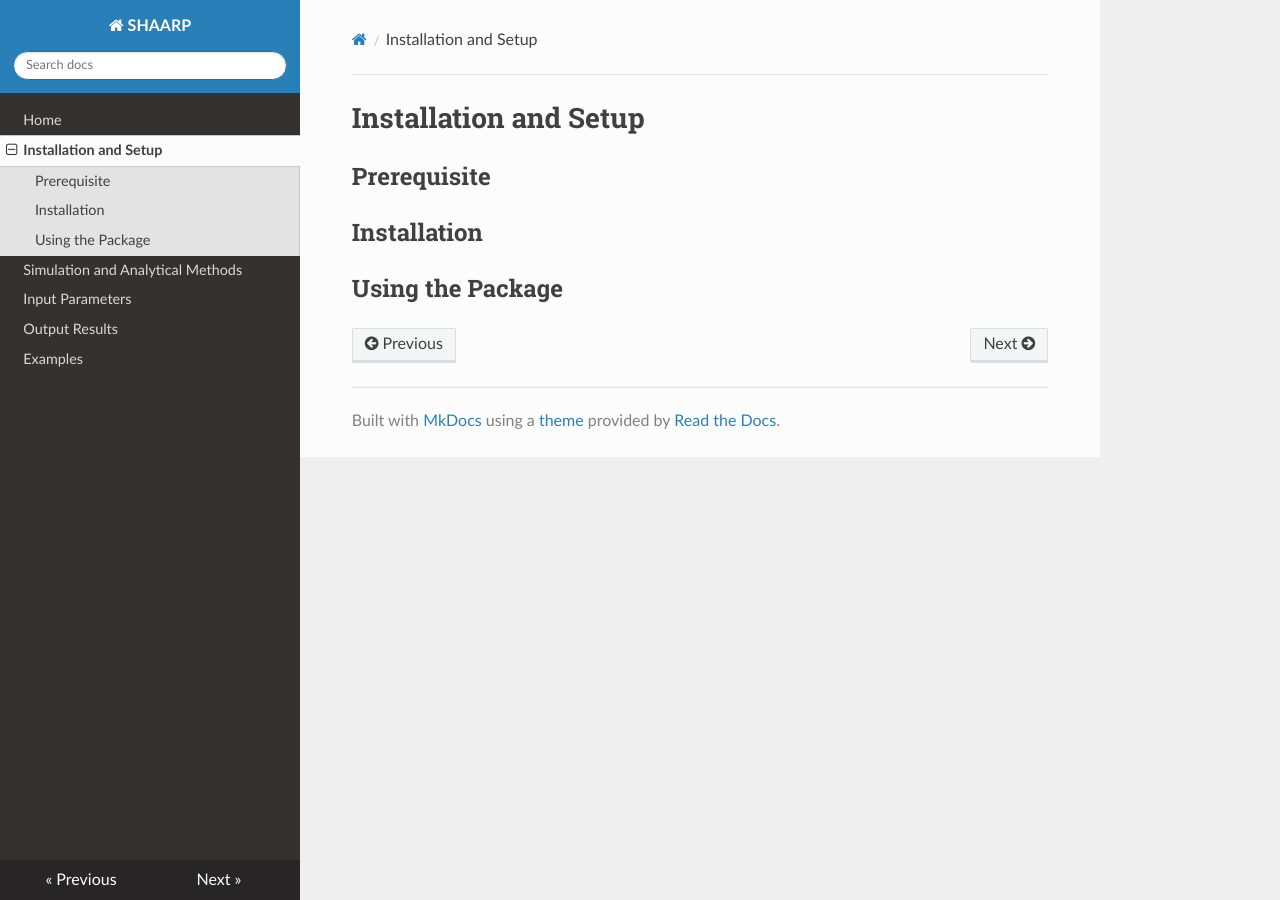
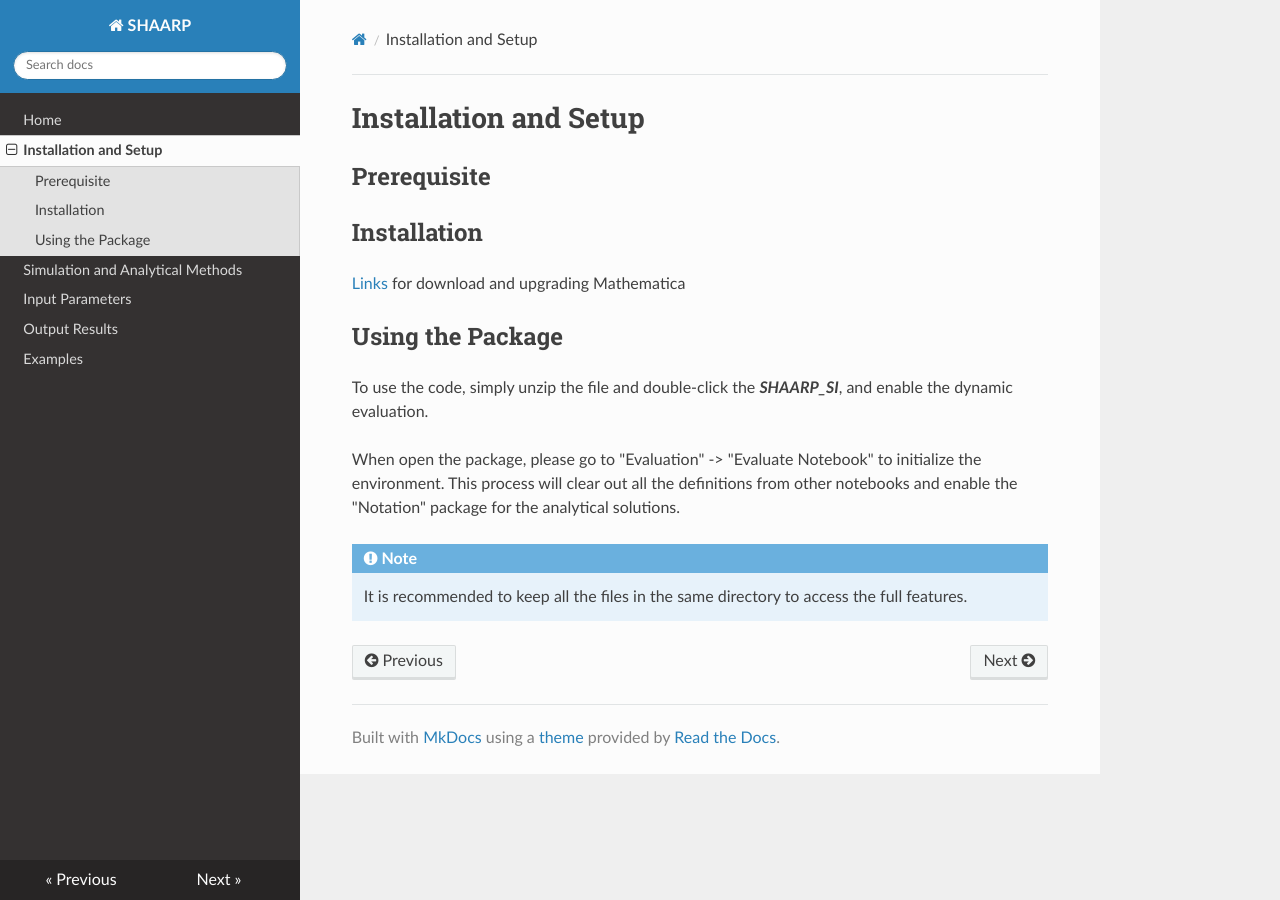
Before and after one commit to Rui-Zu/SHAARP_Single-Interface, an MkDocs documentation site: the page built from docs/1_install.md, in a window 1280 px wide. Built offline with MkDocs 1.6.1, drawn with Linux system fonts in a browser that asks for light colours; nearby versions of some CDN libraries.

Commit message:
Add files via upload

```diff
--- a/docs/1_install.md
+++ b/docs/1_install.md
@@ -2,5 +2,13 @@
 ## Prerequisite
 
 ## Installation
+[Links](https://user.wolfram.com/portal/myProducts.html) for download and upgrading Mathematica
 
 ## Using the Package
+To use the code, simply unzip the file and double-click the _**SHAARP_SI**_, and enable the dynamic evaluation.
+
+When open the package, please go to "Evaluation" -> "Evaluate Notebook" to initialize the environment. This process will clear out all the definitions from other notebooks and enable the "Notation" package for the analytical solutions.
+
+!!! note
+
+	It is recommended to keep all the files in the same directory to access the full features.
```
Also changed, not shown: docs/2_methods.md (+25 -2 lines), docs/index.md (+3 -3 lines), docs/mathjax-loader.js (added, +27 -0 lines), docs/img/Coordinate.png (added), 1 other file.
